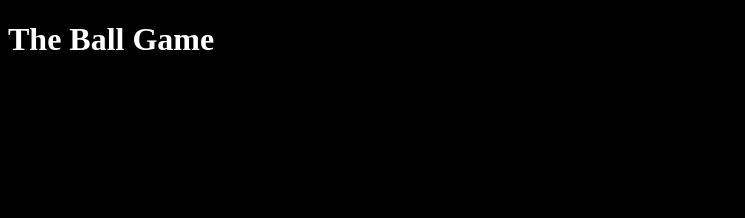
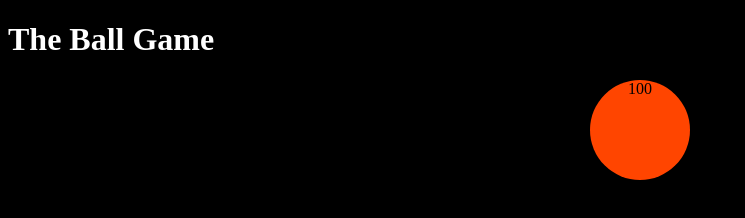
Before and after one commit to YiftachSamocha/git-projet, a plain HTML site: page index.html in a window 1280 px wide. Shown: the whole page, without its empty margins (0-745 px from the left). Drawn offline with Linux system fonts and the light colour scheme.

Commit message:
Decorate ball

```diff
--- a/css/style.css
+++ b/css/style.css
@@ -4,3 +4,13 @@ body{
 h1{
     color: white;
 }
+div{
+    width: 100px;
+    height: 100px;
+    background-color: orangered;
+    border-radius: 100px;
+    text-align: center;
+    margin-left: auto;
+    margin-right: auto;
+
+}
```
